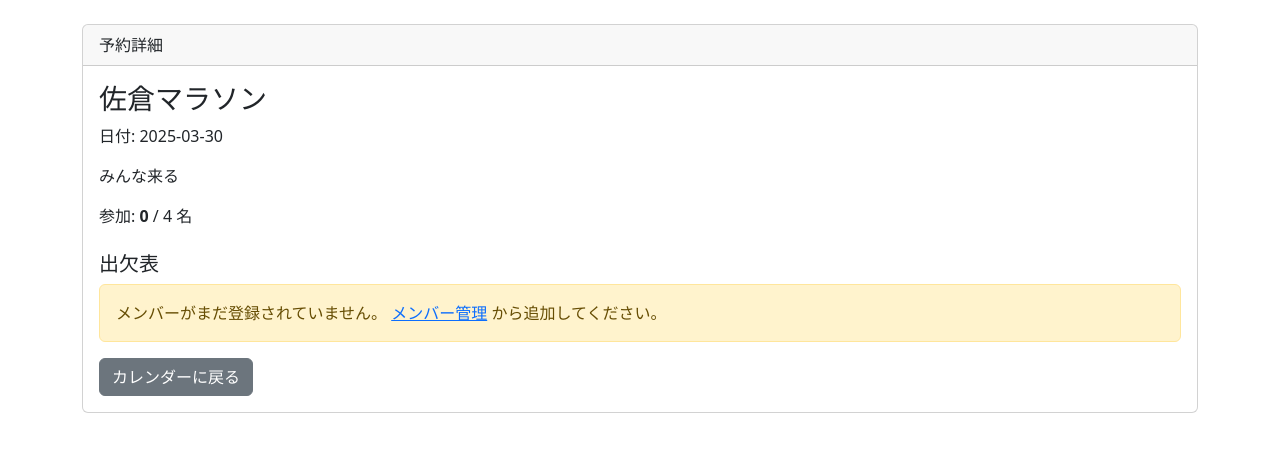
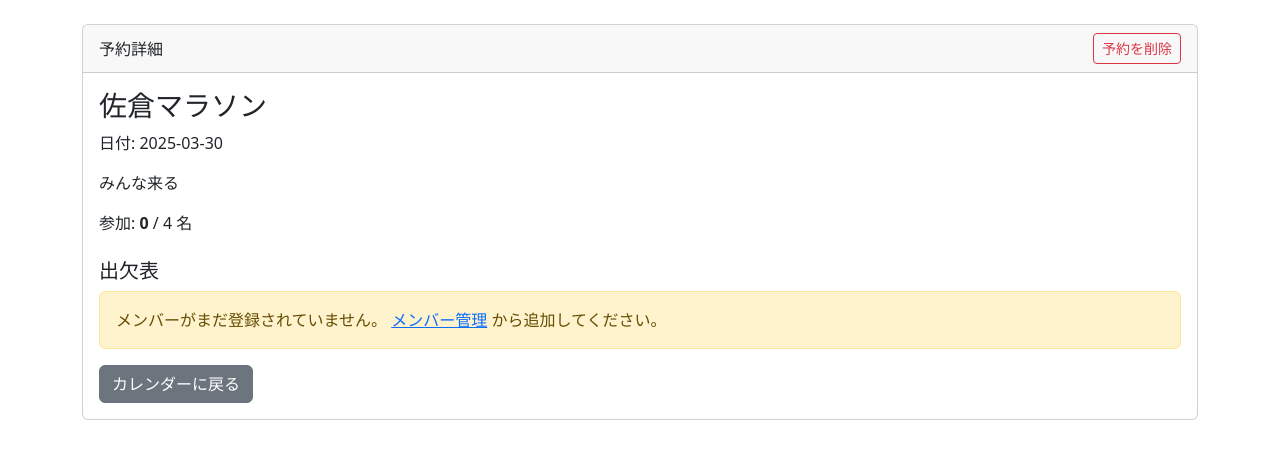
Before and after one commit to masanorimiyamoto-cloud/Calendar, a Flask app: page /event/1 in a window 1280 px wide. Shown: the part 56-515 px from the top of the page. Run offline with Flask 3, Linux system fonts and the light colour scheme; data comes from the database, SQL or seed files in the repository; data that the repository does not hold is empty.

Commit message:
Add event deletion

```diff
--- a/app.py
+++ b/app.py
@@ -287,6 +287,14 @@ def event_detail(event_id):
     )
 
 
+@app.route("/event/<int:event_id>/delete", methods=["POST"])
+def delete_event(event_id):
+    event = Event.query.get_or_404(event_id)
+    db.session.delete(event)
+    db.session.commit()
+    return redirect(url_for("show_calendar", year=event.date.year, month=event.date.month))
+
+
 @app.route("/members", methods=["GET"])
 def members():
     member_list = Member.query.order_by(Member.id).all()
--- a/templates/event_detail.html
+++ b/templates/event_detail.html
@@ -25,7 +25,15 @@
 
   <main class="container mt-4">
     <div class="card">
-      <div class="card-header">予約詳細</div>
+      <div class="card-header d-flex justify-content-between align-items-center gap-2">
+        <span>予約詳細</span>
+        <form method="post"
+              action="{{ url_for('delete_event', event_id=event.id) }}"
+              onsubmit="return confirm('この予約を削除しますか？参加状況も削除されます。');"
+              class="m-0">
+          <button type="submit" class="btn btn-sm btn-outline-danger">予約を削除</button>
+        </form>
+      </div>
       <div class="card-body">
         <h1 class="h3 card-title">{{ event.title }}</h1>
         <p class="card-text">日付: {{ event.date.strftime('%Y-%m-%d') }}</p>
```
